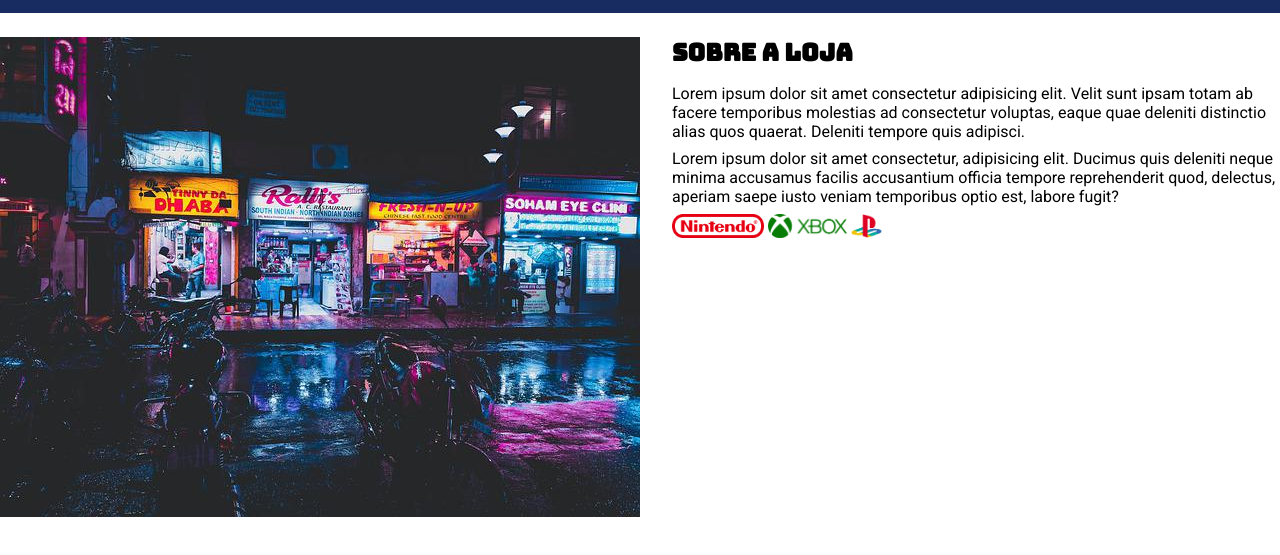
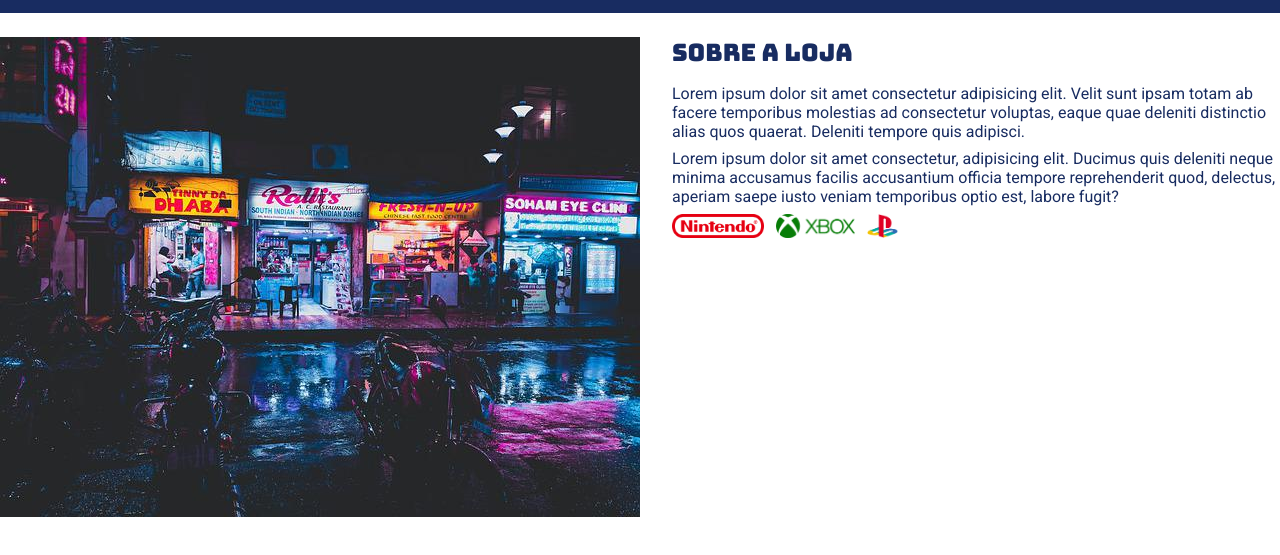
Before and after one commit to MylenaFDS/Games-Shop, a plain HTML site: page index.html in a window 1280 px wide. Shown: the part 59-614 px from the top of the page. Drawn offline with Linux system fonts and the light colour scheme.

Commit message:
Mudança na fonte

```diff
--- a/main.css
+++ b/main.css
@@ -12,7 +12,8 @@ header{
     color: #ecf0f1;
 }
 
-header h1{
+header h1,
+section h2{
     font-weight: normal;
 }
 
@@ -52,6 +53,7 @@ header h1 {
 
 .brands-list li{
     display: inline;
+    margin-right: 8px;
 }
 
 section .container{
@@ -66,6 +68,10 @@ section h2{
     margin-bottom: 16px;
 }
 
+section {
+    color: #182c61;
+}
+
 section p{
     margin-bottom: 8px;
 }
```
